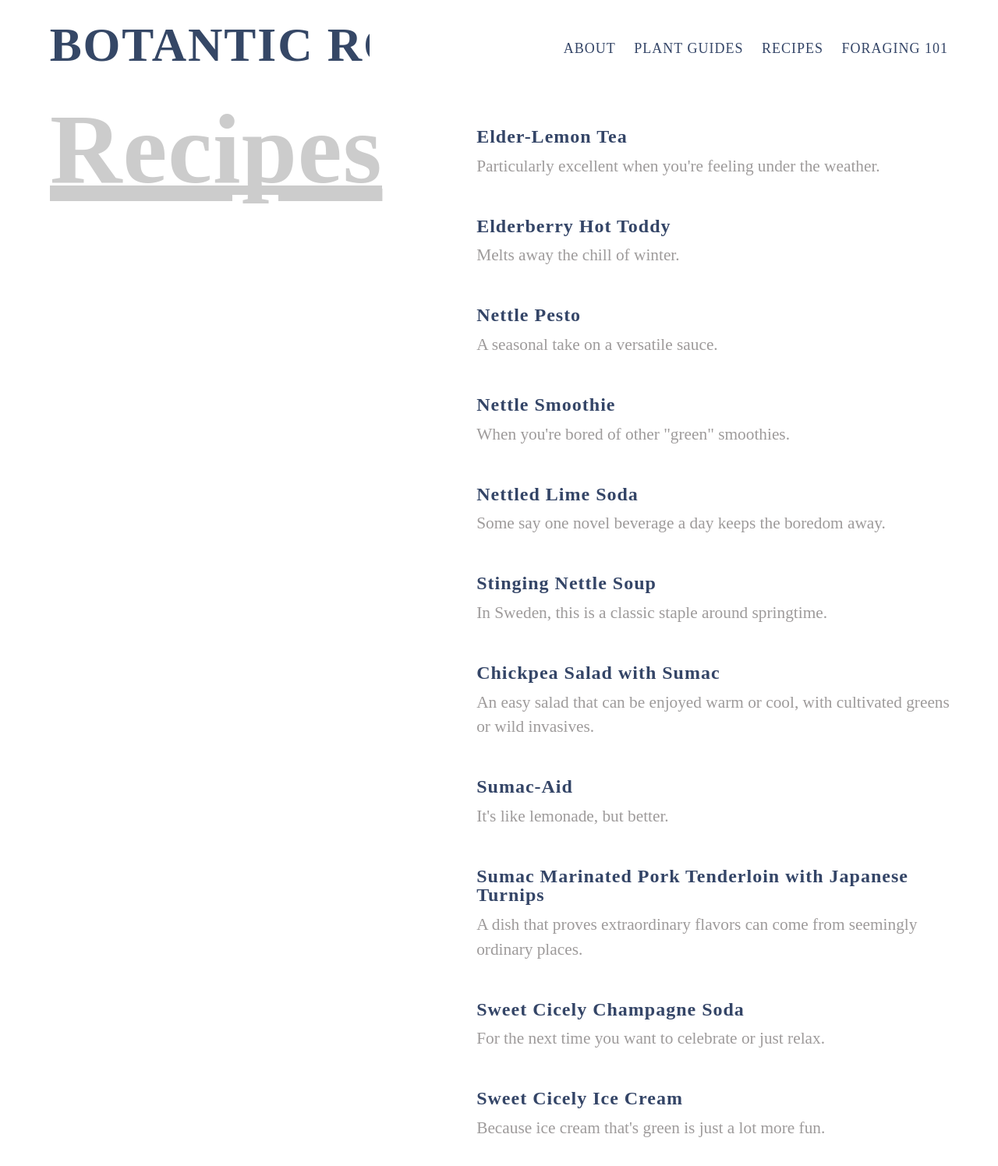
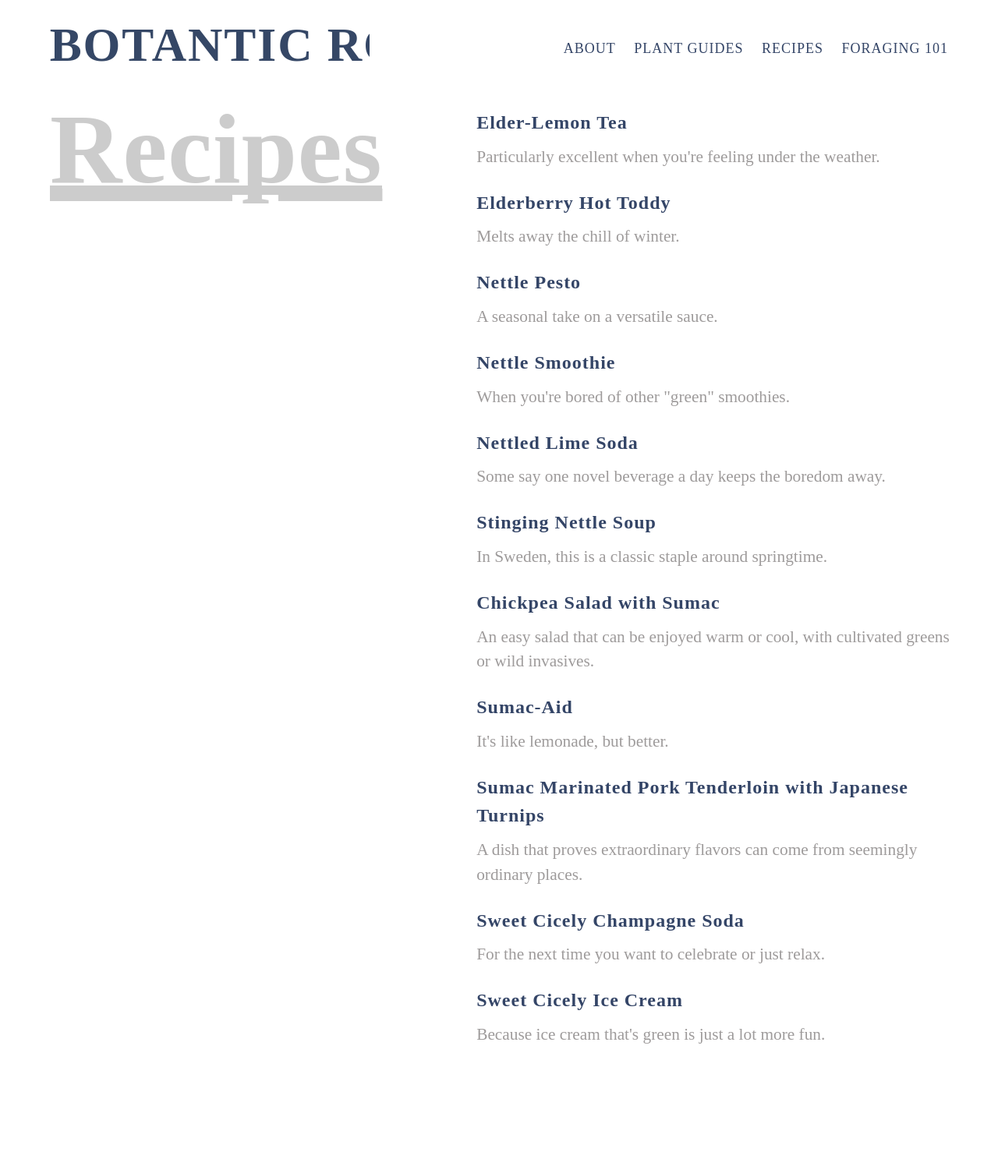
Before and after one commit to tinykite/botanic-romantic, a Jekyll site: the page built from recipes.md, in a window 1280 px wide. Shown: the whole page at 78% size. Built offline with Jekyll 4.4.1, drawn with Linux system fonts in a browser that asks for light colours; after the commit the page ends 1376 px from its top, so only the background shows below that.

Commit message:
Tweaked recipe index presentation styles

```diff
--- a/assets/css/main.scss
+++ b/assets/css/main.scss
@@ -111,6 +111,11 @@ h3 {
   letter-spacing: 1px;
   color: #344567;
   margin-top: 2em;
+}
+
+.recipe-listing h3 {
+  margin-top: 1.5rem;
+  line-height: 1.5;
 }
 
 p {
@@ -443,3 +448,8 @@ hr {
   text-transform: none;
   font-weight: normal;
 }
+
+.center {
+  margin: 0 auto;
+  text-align: center;
+}
```
